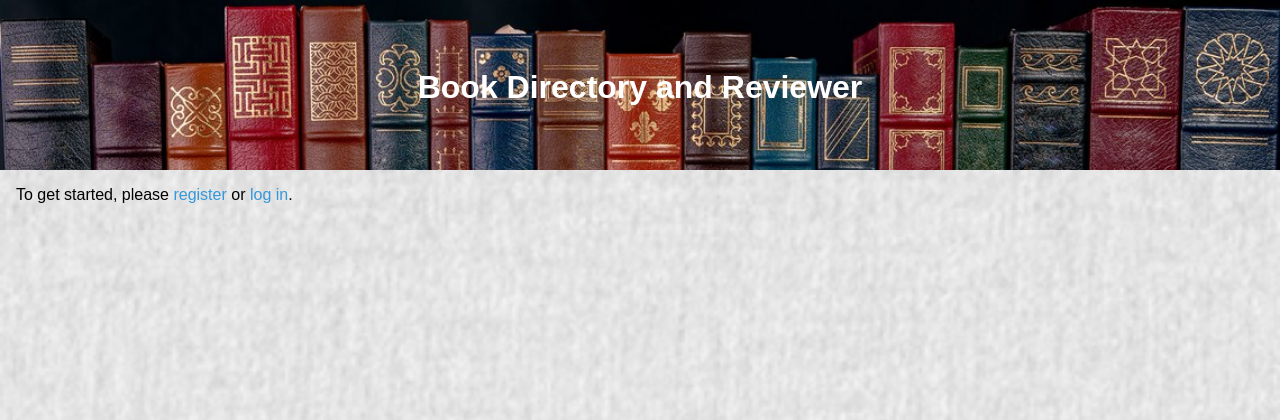
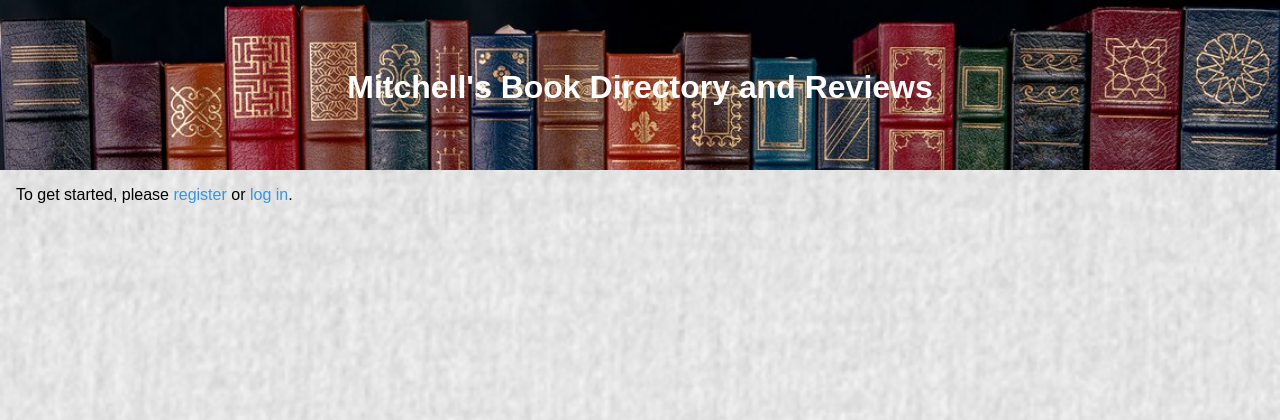
Before and after one commit to mitchell-aitken/ENGO551Lab2, a Flask app: page / in a window 1280 px wide. Shown: the top 420 px of the page. Run offline with Flask 3, Linux system fonts and the light colour scheme.

Commit message:
formatting

```diff
--- a/templates/book.html
+++ b/templates/book.html
@@ -31,7 +31,7 @@
         <p>ISBN: {{ book.isbn }}</p>
 
         <!-- Display reviews -->
-        <h3>Reviews</h3>
+        <h3>Mitchell Book Reviews</h3>
         {% if reviews %}
         <ul>
             {% for review in reviews %}
--- a/templates/index.html
+++ b/templates/index.html
@@ -10,7 +10,7 @@
 
 <body>
     <header>
-        <h1>Book Directory and Reviewer</h1>
+        <h1>Mitchell's Book Directory and Reviews</h1>
     </header>
 
     <section>
```
